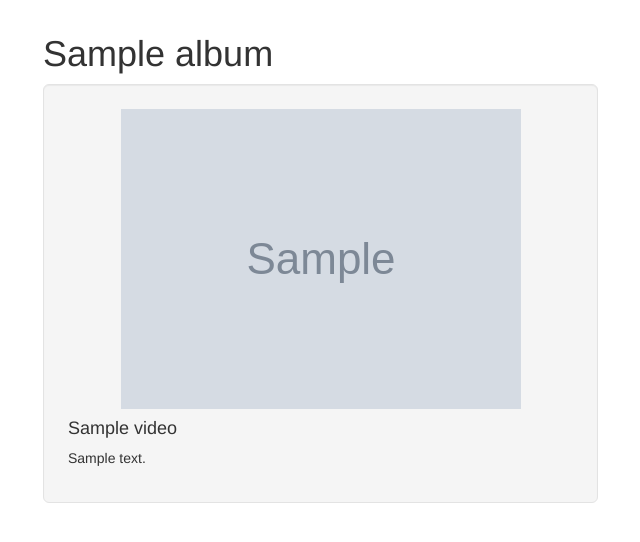
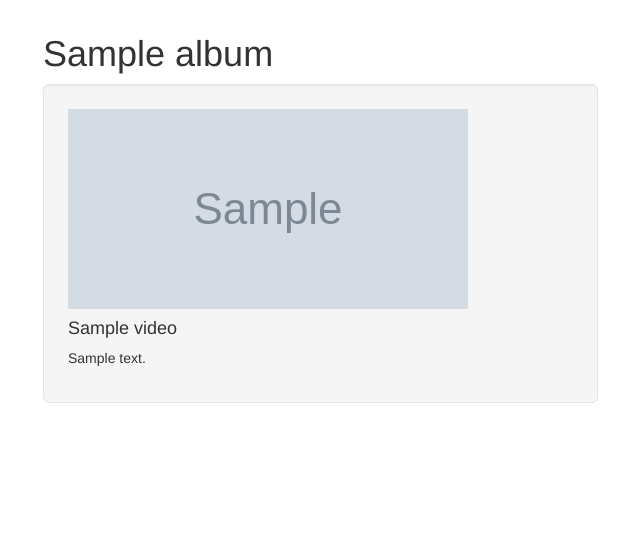
Before and after one commit to dtraleigh/my_video_gallery, a Django app: template templates/album.html in a window 1280 px wide. Shown: the part 51-593 px from the top of the page, without its empty margins (27-667 px from the left). Run offline with Django 3.2, Linux system fonts and the light colour scheme; the template is opened without the code that fills it: most values are stand-ins (such as "Sample title", 1, 10 or a date in 2020); grey boxes marked "Sample" are stand-in pictures; some libraries are stand-ins or nearby versions.

Commit message:
Change the album posters to be a standard width and height.

```diff
--- a/static/css/video-custom.css
+++ b/static/css/video-custom.css
@@ -41,3 +41,11 @@ body {
   border-top-left-radius: 0;
   border-top-right-radius: 0;
 }
+.album-poster{
+  position: relative;
+  width:  400px;
+  height: 200px;
+  background-position: 50% 50%;
+  background-repeat: no-repeat;
+  background-size: cover;
+}
--- a/templates/album.html
+++ b/templates/album.html
@@ -8,7 +8,12 @@
     {%for video in album_videos%}
     <div class="col-sm-6 col-xs-12">
       <div class="well well-lg">
+        <!--
         <a href="/album/{{album.id}}/video/{{video.id}}"><img src="{{ MEDIA_URL }}/{{video.poster}}" class="img-responsive center-block" /></a>
+      -->
+        <a href="/album/{{album.id}}/video/{{video.id}}">
+          <div class="album-poster" style="background-image:url({{ MEDIA_URL }}/{{video.poster}});"></div>
+        </a>
         <h4>{{video.name}}</h4>
         <p>{{video.description}}</p>
       </div>
```
